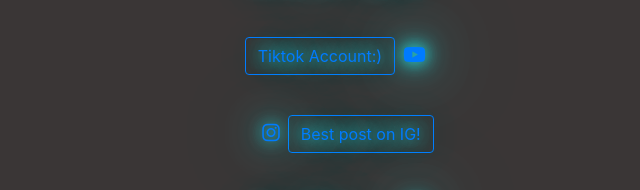
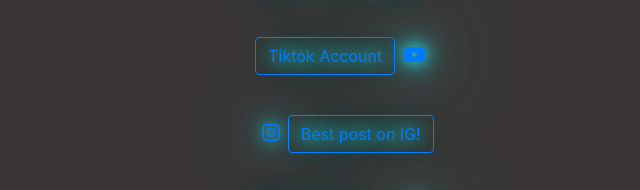
Before and after one commit to muellergtps/muellergtps.github.io, a plain HTML site: page index.html in a window 1280 px wide. Shown: the part 338-528 px from the top of the page, 303-943 px from the left. Drawn offline with nearby package versions, Linux system fonts and the light colour scheme.

Commit message:
Update | 13 February 2023

```diff
--- a/index.html
+++ b/index.html
@@ -43,7 +43,7 @@
                     </a></li>
                     <li style='list-style-type: none'><a href="https://youtube.com/shorts/qcb4JGy5_6A?feature=share" class="fab fa-youtube button"></a></li>
                     <li style='list-style-type: none'><a href="https://tiktok.com/@wannalisten_sometunes" class="btn btn-outline-primary button">
-                        Tiktok Account:)
+                        Tiktok Account
 
                     </a></li>
                     <li style='list-style-type: none'><a href="https://www.instagram.com/p/BooJsV2g5w-/?igshid=YmMyMTA2M2Y=" class="btn btn-outline-primary button">
```
